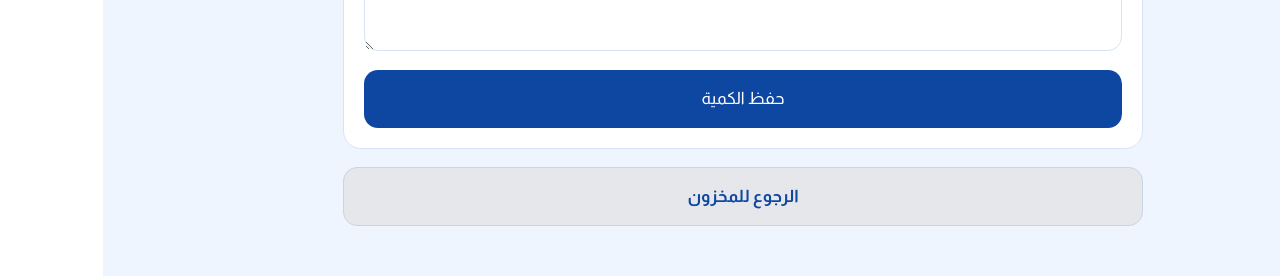
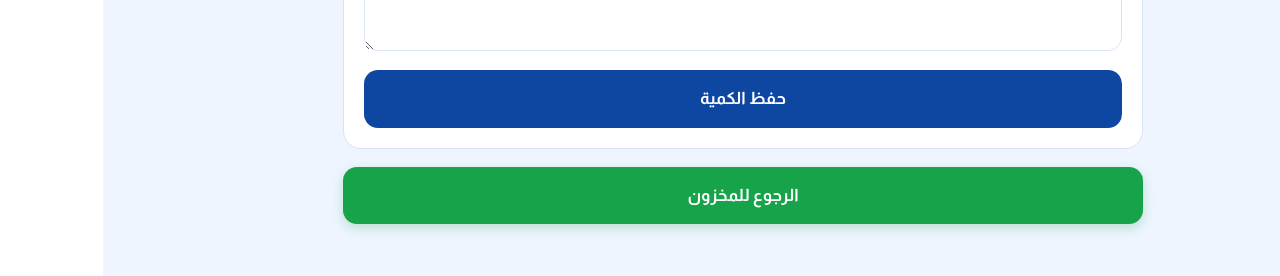
Before and after one commit to aa5ba/nextjs-boilerplate, a Next.js app: page /finance/1/inventory/add-stock in a window 1280 px wide. Shown: the part 376-652 px from the top of the page. Built offline with nearby package versions, Linux system fonts and the light colour scheme; no server answers; the database is empty.

Commit message:
Update page.tsx

```diff
--- a/app/finance/[branch]/inventory/add-stock/page.tsx
+++ b/app/finance/[branch]/inventory/add-stock/page.tsx
@@ -265,6 +265,7 @@ const input = {
   border: "1px solid #d9e3f5",
   fontSize: 16,
   marginBottom: 12,
+  boxSizing: "border-box" as const,
 };
 
 const textarea = {
@@ -275,6 +276,7 @@ const textarea = {
   border: "1px solid #d9e3f5",
   fontSize: 16,
   marginBottom: 12,
+  boxSizing: "border-box" as const,
 };
 
 const primaryButton = {
@@ -285,16 +287,20 @@ const primaryButton = {
   border: "none",
   borderRadius: 14,
   fontSize: 17,
+  fontWeight: "bold",
+  cursor: "pointer",
 };
 
 const backButton = {
   width: "100%",
   padding: 16,
-  background: "#e5e7eb",
-  color: "#0d47a1",
-  border: "1px solid #cbd5e1",
+  background: "#16a34a",
+  color: "#ffffff",
+  border: "none",
   borderRadius: 14,
   fontSize: 17,
   fontWeight: "bold",
   marginTop: 18,
+  cursor: "pointer",
+  boxShadow: "0 4px 12px rgba(22,163,74,0.25)",
 };
```
